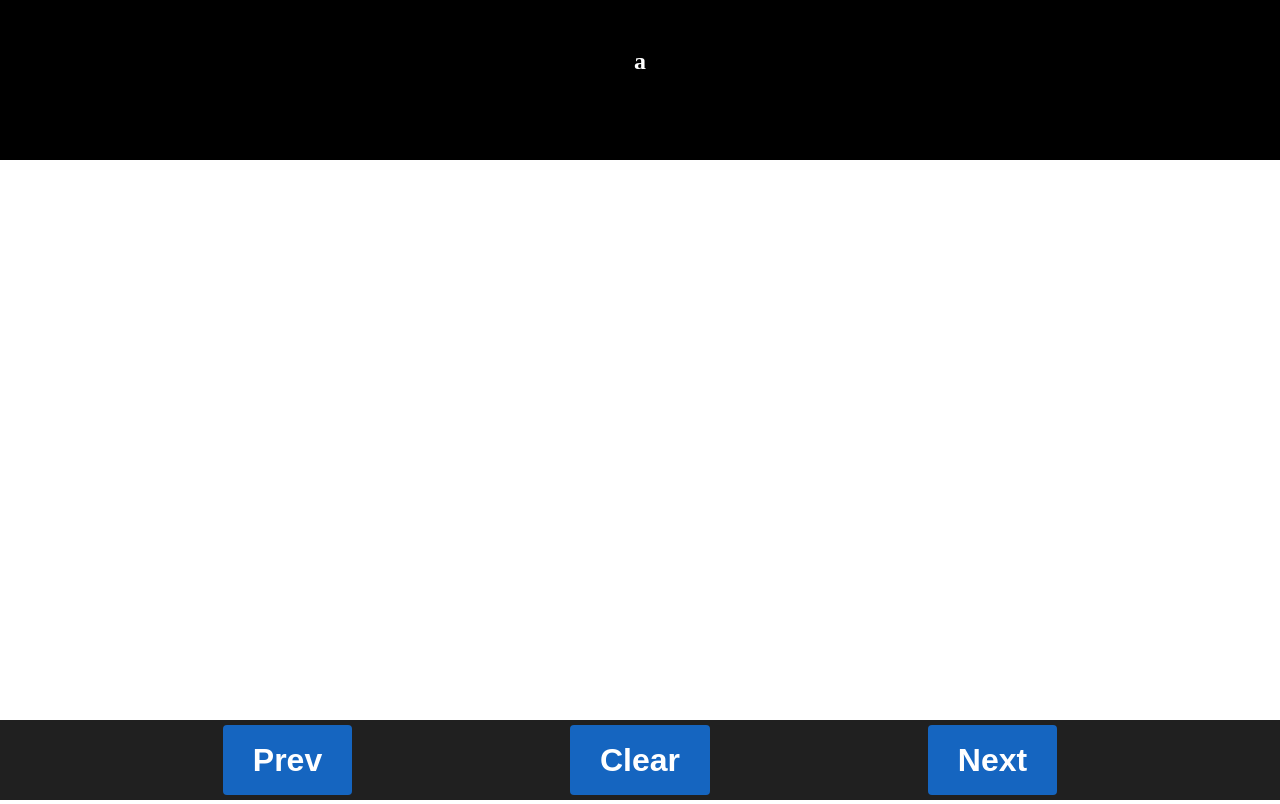
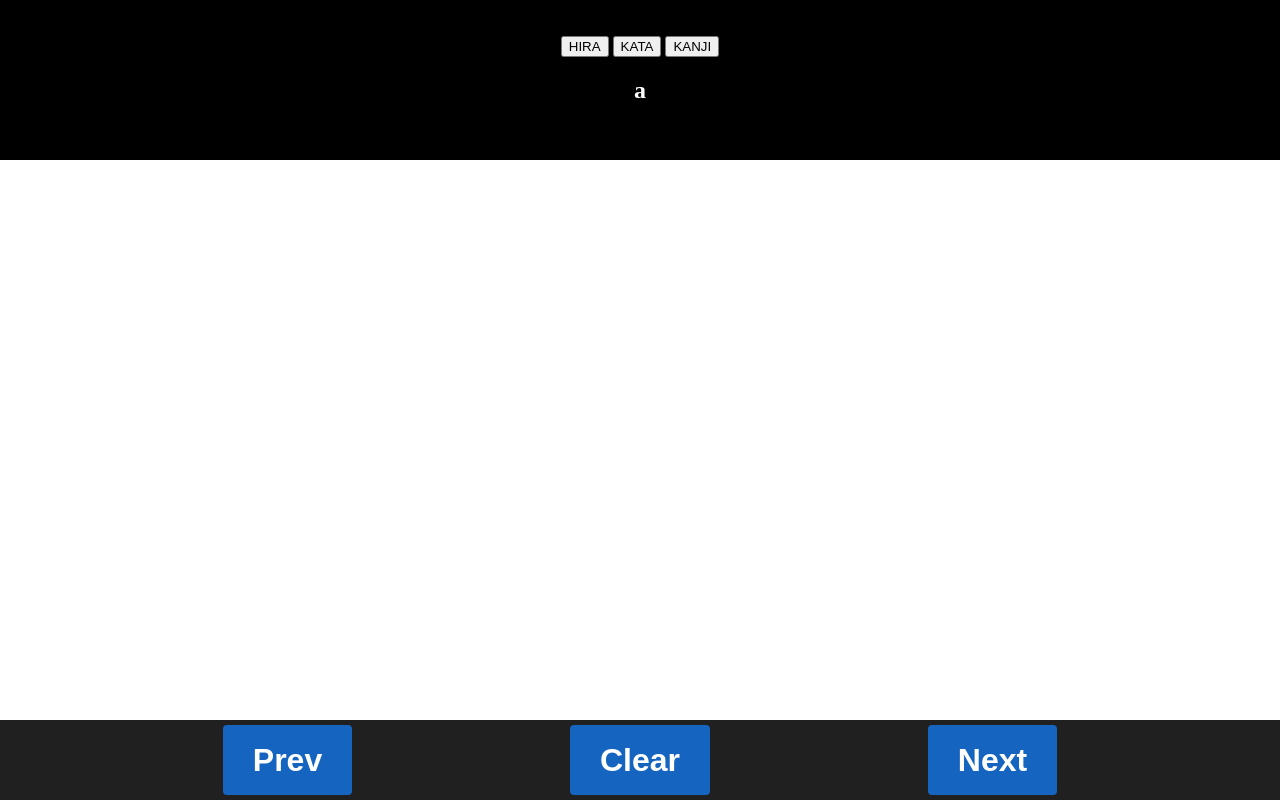
Before and after one commit to ansorokey/hiragana-katakana-practice-site, a plain HTML site: page index.html in a window 1280 px wide. Drawn offline with Linux system fonts and the light colour scheme.

Commit message:
added type buttons (need to add functions)

```diff
--- a/index.html
+++ b/index.html
@@ -14,8 +14,15 @@
         </div>
 
         <div id="header">
-            <h2 id="name"></h2>
-            <h3 id="sub"></h3>
+            <div>
+                <button>HIRA</button>
+                <button>KATA</button>
+                <button>KANJI</button>
+            </div>
+            <div>
+                <h2 id="name"></h2>
+                <h3 id="sub"></h3>
+            </div>
         </div>
 
         <div id="toolbar">
```
